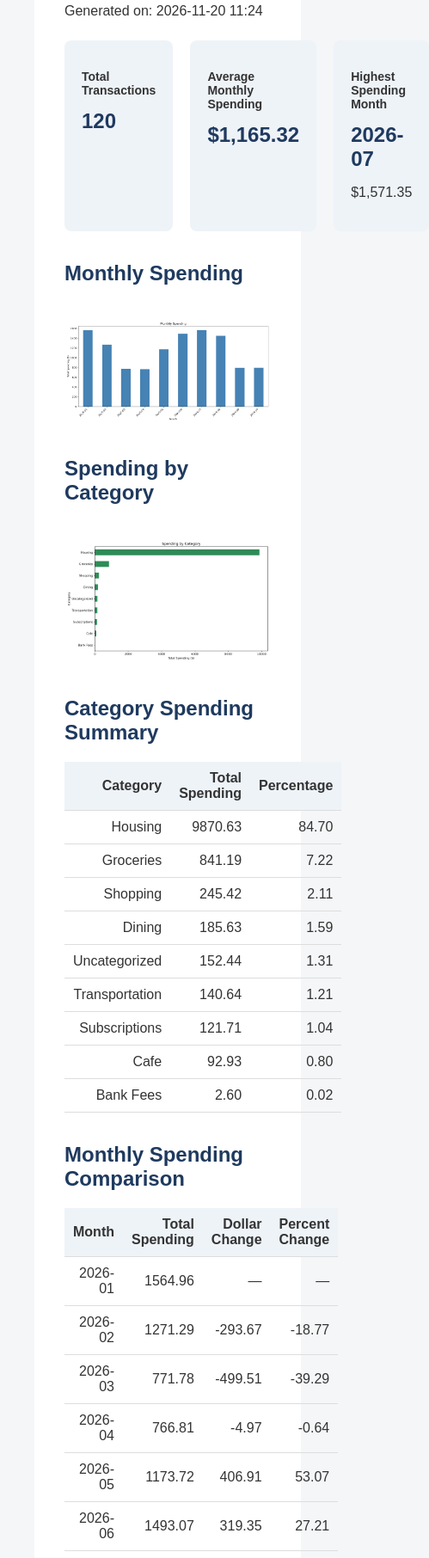
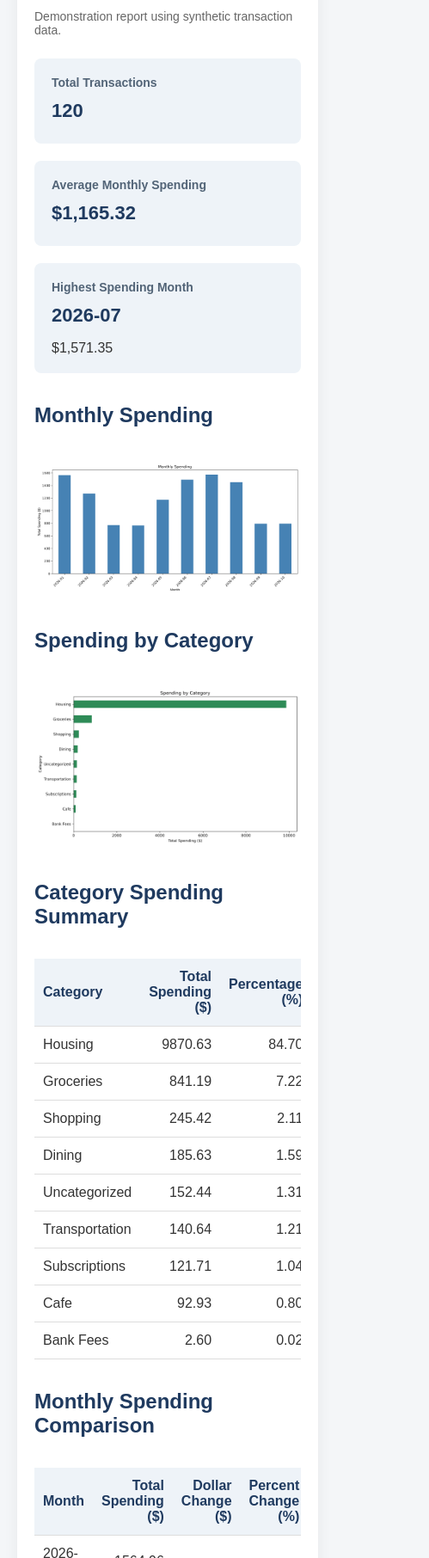
Before and after one commit to takato-byu/personal_finance_analyzer, a plain HTML site: page docs/index.html in a window 390 px wide. Shown: the part 188-2000 px from the top of the page at 86% size, 499 px wide, since content can reach past the window. Drawn offline with Linux system fonts and the light colour scheme.

Commit message:
Publish complete financial report website

```diff
--- a/docs/index.html
+++ b/docs/index.html
@@ -4,13 +4,19 @@
 
 <head>
     <meta charset="UTF-8">
+    <meta name="viewport" content="width=device-width, initial-scale=1.0">
     <title>Personal Finance Report</title>
 
     <style>
+        * {
+            box-sizing: border-box;
+        }
+
         body {
             font-family: Arial, sans-serif;
             background-color: #f4f6f8;
-                margin: 40px;
+            margin: 0;
+            padding: 40px 20px;
             color: #333;
         }
 
@@ -20,15 +26,24 @@
             background: white;
             padding: 35px;
             border-radius: 12px;
+            box-shadow: 0 4px 18px rgba(0, 0, 0, 0.06);
+        }
+
+        h1, h2 {
+            color: #1f3a5f;
         }
 
         h1 {
-                color: #1f3a5f;
+            margin-bottom: 8px;
         }
 
         h2 {
             margin-top: 35px;
-                color: #1f3a5f;
+        }
+
+        .subtitle {
+            color: #666;
+            font-size: 14px;
         }
 
         .summary {
@@ -46,10 +61,28 @@
 
         .card h3 {
             font-size: 14px;
+            color: #526477;
+            margin: 0 0 12px;
         }
 
         .card h2 {
             margin: 5px 0;
+            font-size: 26px;
+        }
+
+        .card p {
+            margin-bottom: 0;
+        }
+
+        .chart {
+            width: 100%;
+            height: auto;
+            margin-top: 20px;
+            border-radius: 8px;
+        }
+
+        .table-wrapper {
+            overflow-x: auto;
         }
 
         .data-table {
@@ -61,23 +94,56 @@
         .data-table th,
         .data-table td {
             border-bottom: 1px solid #ddd;
-                padding: 10px;
+            padding: 12px 10px;
             text-align: right;
         }
 
         .data-table th {
             background-color: #eef3f8;
+            color: #1f3a5f;
         }
 
-            img {
-                width: 100%;
-                margin-top: 20px;
+        .data-table tbody tr:hover {
+            background-color: #f8fafc;
+        }
+
+        .data-table th:first-child,
+        .data-table td:first-child {
+            text-align: left;
         }
 
         .note {
-                margin-top: 30px;
+            margin-top: 35px;
             color: #666;
             font-size: 13px;
+            line-height: 1.7;
+        }
+
+        .footer {
+            margin-top: 30px;
+            padding-top: 20px;
+            border-top: 1px solid #ddd;
+            text-align: center;
+            color: #777;
+            font-size: 13px;
+        }
+
+        .footer a {
+            color: #1f3a5f;
+        }
+
+        @media (max-width: 700px) {
+            .summary {
+                flex-direction: column;
+            }
+
+            .container {
+                padding: 20px;
+            }
+
+            .card h2 {
+                font-size: 22px;
+            }
         }
     </style>
 </head>
@@ -87,9 +153,12 @@
 
         <h1>Personal Finance Report</h1>
 
-            <p>
-                Generated on:
-                2026-11-20 11:24
+        <p class="subtitle">
+            Generated on: 2026-11-20 11:24
+        </p>
+
+        <p class="subtitle">
+            Demonstration report using synthetic transaction data.
         </p>
 
         <div class="summary">
@@ -115,158 +184,89 @@
         <h2>Monthly Spending</h2>
 
         <img
-                src="../figures/monthly_spending.png"
+            class="chart"
+            src="figures/monthly_spending.png"
             alt="Monthly Spending Chart"
         >
 
         <h2>Spending by Category</h2>
 
         <img
-                src="../figures/category_spending.png"
+            class="chart"
+            src="figures/category_spending.png"
             alt="Category Spending Chart"
         >
 
         <h2>Category Spending Summary</h2>
 
-            <table class="dataframe data-table">
+        <div class="table-wrapper">
+            <table class="data-table">
                 <thead>
-    <tr style="text-align: right;">
+                    <tr>
                         <th>Category</th>
-      <th>Total Spending</th>
-      <th>Percentage</th>
+                        <th>Total Spending ($)</th>
+                        <th>Percentage (%)</th>
                     </tr>
                 </thead>
                 <tbody>
-    <tr>
-      <td>Housing</td>
-      <td>9870.63</td>
-      <td>84.70</td>
-    </tr>
-    <tr>
-      <td>Groceries</td>
-      <td>841.19</td>
-      <td>7.22</td>
-    </tr>
-    <tr>
-      <td>Shopping</td>
-      <td>245.42</td>
-      <td>2.11</td>
-    </tr>
-    <tr>
-      <td>Dining</td>
-      <td>185.63</td>
-      <td>1.59</td>
-    </tr>
-    <tr>
-      <td>Uncategorized</td>
-      <td>152.44</td>
-      <td>1.31</td>
-    </tr>
-    <tr>
-      <td>Transportation</td>
-      <td>140.64</td>
-      <td>1.21</td>
-    </tr>
-    <tr>
-      <td>Subscriptions</td>
-      <td>121.71</td>
-      <td>1.04</td>
-    </tr>
-    <tr>
-      <td>Cafe</td>
-      <td>92.93</td>
-      <td>0.80</td>
-    </tr>
-    <tr>
-      <td>Bank Fees</td>
-      <td>2.60</td>
-      <td>0.02</td>
-    </tr>
+                    <tr><td>Housing</td><td>9870.63</td><td>84.70</td></tr>
+                    <tr><td>Groceries</td><td>841.19</td><td>7.22</td></tr>
+                    <tr><td>Shopping</td><td>245.42</td><td>2.11</td></tr>
+                    <tr><td>Dining</td><td>185.63</td><td>1.59</td></tr>
+                    <tr><td>Uncategorized</td><td>152.44</td><td>1.31</td></tr>
+                    <tr><td>Transportation</td><td>140.64</td><td>1.21</td></tr>
+                    <tr><td>Subscriptions</td><td>121.71</td><td>1.04</td></tr>
+                    <tr><td>Cafe</td><td>92.93</td><td>0.80</td></tr>
+                    <tr><td>Bank Fees</td><td>2.60</td><td>0.02</td></tr>
                 </tbody>
             </table>
+        </div>
 
         <h2>Monthly Spending Comparison</h2>
 
-            <table class="dataframe data-table">
+        <div class="table-wrapper">
+            <table class="data-table">
                 <thead>
-    <tr style="text-align: right;">
+                    <tr>
                         <th>Month</th>
-      <th>Total Spending</th>
-      <th>Dollar Change</th>
-      <th>Percent Change</th>
+                        <th>Total Spending ($)</th>
+                        <th>Dollar Change ($)</th>
+                        <th>Percent Change (%)</th>
                     </tr>
                 </thead>
                 <tbody>
-    <tr>
-      <td>2026-01</td>
-      <td>1564.96</td>
-      <td>—</td>
-      <td>—</td>
-    </tr>
-    <tr>
-      <td>2026-02</td>
-      <td>1271.29</td>
-      <td>-293.67</td>
-      <td>-18.77</td>
-    </tr>
-    <tr>
-      <td>2026-03</td>
-      <td>771.78</td>
-      <td>-499.51</td>
-      <td>-39.29</td>
-    </tr>
-    <tr>
-      <td>2026-04</td>
-      <td>766.81</td>
-      <td>-4.97</td>
-      <td>-0.64</td>
-    </tr>
-    <tr>
-      <td>2026-05</td>
-      <td>1173.72</td>
-      <td>406.91</td>
-      <td>53.07</td>
-    </tr>
-    <tr>
-      <td>2026-06</td>
-      <td>1493.07</td>
-      <td>319.35</td>
-      <td>27.21</td>
-    </tr>
-    <tr>
-      <td>2026-07</td>
-      <td>1571.35</td>
-      <td>78.28</td>
-      <td>5.24</td>
-    </tr>
-    <tr>
-      <td>2026-08</td>
-      <td>1452.07</td>
-      <td>-119.28</td>
-      <td>-7.59</td>
-    </tr>
-    <tr>
-      <td>2026-09</td>
-      <td>793.16</td>
-      <td>-658.91</td>
-      <td>-45.38</td>
-    </tr>
-    <tr>
-      <td>2026-10</td>
-      <td>794.98</td>
-      <td>1.82</td>
-      <td>0.23</td>
-    </tr>
+                    <tr><td>2026-01</td><td>1564.96</td><td>—</td><td>—</td></tr>
+                    <tr><td>2026-02</td><td>1271.29</td><td>-293.67</td><td>-18.77</td></tr>
+                    <tr><td>2026-03</td><td>771.78</td><td>-499.51</td><td>-39.29</td></tr>
+                    <tr><td>2026-04</td><td>766.81</td><td>-4.97</td><td>-0.64</td></tr>
+                    <tr><td>2026-05</td><td>1173.72</td><td>406.91</td><td>53.07</td></tr>
+                    <tr><td>2026-06</td><td>1493.07</td><td>319.35</td><td>27.21</td></tr>
+                    <tr><td>2026-07</td><td>1571.35</td><td>78.28</td><td>5.24</td></tr>
+                    <tr><td>2026-08</td><td>1452.07</td><td>-119.28</td><td>-7.59</td></tr>
+                    <tr><td>2026-09</td><td>793.16</td><td>-658.91</td><td>-45.38</td></tr>
+                    <tr><td>2026-10</td><td>794.98</td><td>1.82</td><td>0.23</td></tr>
                 </tbody>
             </table>
+        </div>
 
         <p class="note">
-                Note: Spending totals are estimates based on
-                current transaction categorization rules.
-                Identified transfers are excluded from monthly
-                spending. The first and last months may be
-                incomplete.
+            Note: This report uses synthetic transaction data for
+            demonstration purposes. Spending totals are estimates
+            based on current transaction categorization rules.
+            Identified transfers are excluded from monthly spending.
+            The first and last months may be incomplete.
         </p>
+
+        <div class="footer">
+            <p>
+                Personal Finance Analyzer | BYU CS 111 Project
+            </p>
+            <p>
+                <a href="https://github.com/takato-byu/personal_finance_analyzer">
+                    View Source Code on GitHub
+                </a>
+            </p>
+        </div>
 
     </div>
 </body>
```
Lines whose indentation alone changed are shown as unchanged.
